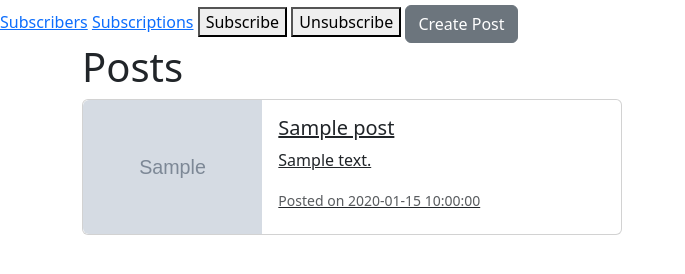
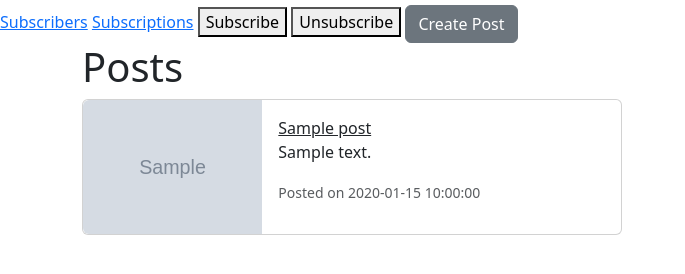
Before and after one commit to SMatvii/Synk, a Flask app: template frontend/templates/user_profile.html in a window 1280 px wide. Shown: the part 143-417 px from the top of the page, without its empty margins (0-685 px from the left). Run offline with Flask 3, Linux system fonts and the light colour scheme; the template is opened without the code that fills it: most values are stand-ins (such as "Sample title", 1, 10 or a date in 2020); grey boxes marked "Sample" are stand-in pictures.

Commit message:
change a little bit

```diff
--- a/frontend/templates/user_profile.html
+++ b/frontend/templates/user_profile.html
@@ -18,14 +18,14 @@
 <div class="container">
     <h1>Posts</h1>
     {% for post in posts %}
-    <a href="/posts/{{post.id}}"class="card mb-3" style="max-width: 540px;">
+    <div class="card mb-3" style="max-width: 540px;">
         <div class="row g-0">
             <div class="col-md-4">
                 <img src="{{ post.file_path }}" class="img-fluid rounded-start" alt="Image for {{ post.title }}">
             </div>
             <div class="col-md-8">
                 <div class="card-body">
-                    <h5 class="card-title">{{ post.title }}</h5>
+                    <a href="/posts/{{post.id}}" class="card-title">{{ post.title }}</a>
                     <p class="card-text">{{ post.content }}</p>
                     <p class="card-text">
                         <small class="text-body-secondary">
@@ -35,7 +35,7 @@
                 </div>
             </div>
         </div>
-    </a>
+    </div>
     {% endfor %}
 </div>
 {% endif %}
```
